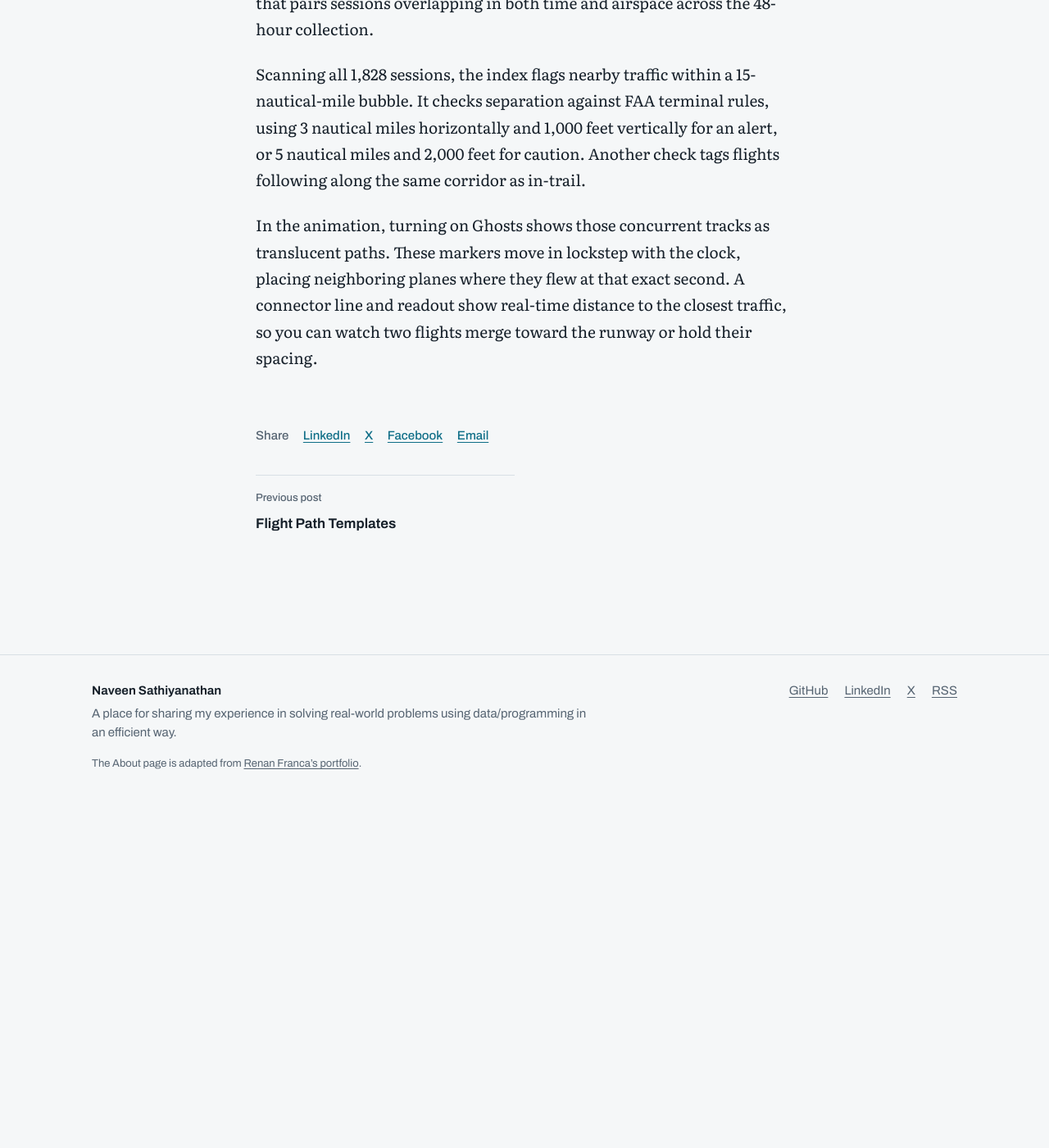
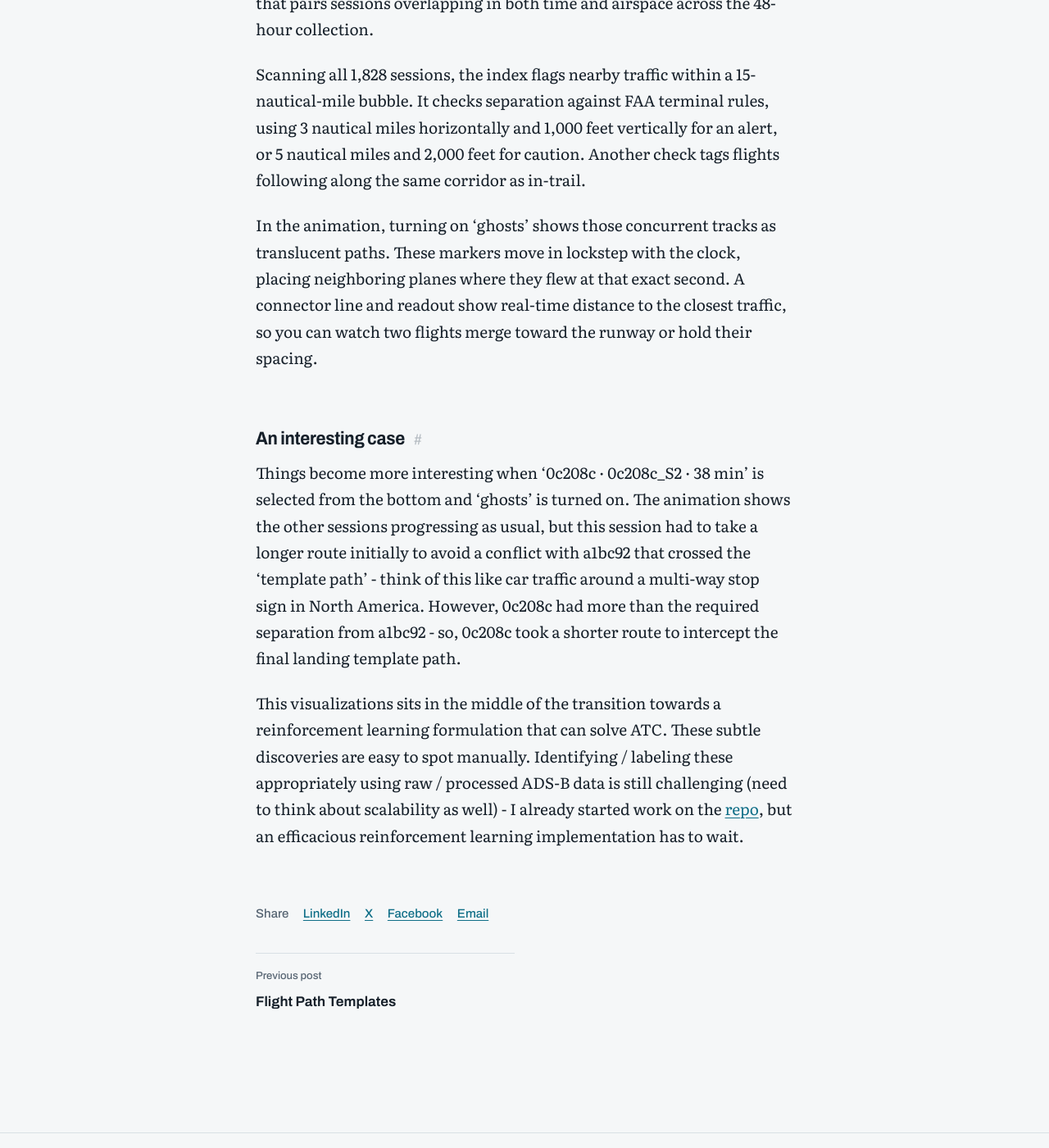
Before and after one commit to SNaveenMathew/tech_non_tech_blog, a Jekyll site: the page built from _posts/2026-11-06-From-Flight-Path-Templates-to-Individual-Flights.md, in a window 1280 px wide and 1400 px high, scrolled down 2844 px. Shown: the whole window at 82% size. Built offline with Jekyll 4.4.1, drawn with Linux system fonts in a browser that asks for light colours; comment, search, counter and statistics services are not loaded; before the commit the page ends 3825 px from its top, so only the background shows below that.

Commit message:
Minor updates to the article

```diff
--- a/_posts/2026-11-06-From-Flight-Path-Templates-to-Individual-Flights.md
+++ b/_posts/2026-11-06-From-Flight-Path-Templates-to-Individual-Flights.md
@@ -31,4 +31,10 @@ A single track makes an approach look quiet. The reality is crowded. To see what
 
 Scanning all 1,828 sessions, the index flags nearby traffic within a 15-nautical-mile bubble. It checks separation against FAA terminal rules, using 3 nautical miles horizontally and 1,000 feet vertically for an alert, or 5 nautical miles and 2,000 feet for caution. Another check tags flights following along the same corridor as in-trail.
 
-In the animation, turning on Ghosts shows those concurrent tracks as translucent paths. These markers move in lockstep with the clock, placing neighboring planes where they flew at that exact second. A connector line and readout show real-time distance to the closest traffic, so you can watch two flights merge toward the runway or hold their spacing.
+In the animation, turning on 'ghosts' shows those concurrent tracks as translucent paths. These markers move in lockstep with the clock, placing neighboring planes where they flew at that exact second. A connector line and readout show real-time distance to the closest traffic, so you can watch two flights merge toward the runway or hold their spacing.
+
+### An interesting case
+
+Things become more interesting when '0c208c · 0c208c_S2 · 38 min' is selected from the bottom and 'ghosts' is turned on. The animation shows the other sessions progressing as usual, but this session had to take a longer route initially to avoid a conflict with a1bc92 that crossed the 'template path' - think of this like car traffic around a multi-way stop sign in North America. However, 0c208c had more than the required separation from a1bc92 - so, 0c208c took a shorter route to intercept the final landing template path.
+
+This visualizations sits in the middle of the transition towards a reinforcement learning formulation that can solve ATC. These subtle discoveries are easy to spot manually. Identifying / labeling these appropriately using raw / processed ADS-B data is still challenging (need to think about scalability as well) - I already started work on the [repo](https://github.com/SNaveenMathew/atc_app), but an efficacious reinforcement learning implementation has to wait.
--- a/assets/flightpath-jfk-arrivals.html
+++ b/assets/flightpath-jfk-arrivals.html
@@ -195,7 +195,7 @@
         <button class="speed-option" type="button" data-speed="100" aria-pressed="false">100×</button>
       </div>
       <button id="follow" class="active" type="button" aria-pressed="true" title="Keep the selected aircraft centered">Follow ✈</button>
-      <button id="ghost" class="active" type="button" aria-pressed="true" title="Toggle neighborhood ghost aircraft">Ghosts 👻</button>
+      <button id="ghost" class="active" type="button" aria-pressed="true" title="Toggle neighborhood ghost aircraft">Ghosts 📡</button>
       <span id="clock" aria-live="polite">t = 0:00 / 0:00</span>
       <input id="time" type="range" min="0" value="0" step="1" aria-label="Animation time">
     </div>
@@ -515,7 +515,7 @@
           ctx.font = '500 11px "Consolas", monospace';
           ctx.fillStyle = '#cbd5e1';
           ctx.globalAlpha = 0.85;
-          ctx.fillText(`👻 ${ghost.aircraft}`, current.x + 7, current.y - 3);
+          ctx.fillText(`📡 ${ghost.aircraft}`, current.x + 7, current.y - 3);
 
           if (followedFlight && time <= followedFlight.duration_s) {
             const followedPt = pointAt(followedFlight, time);
```
